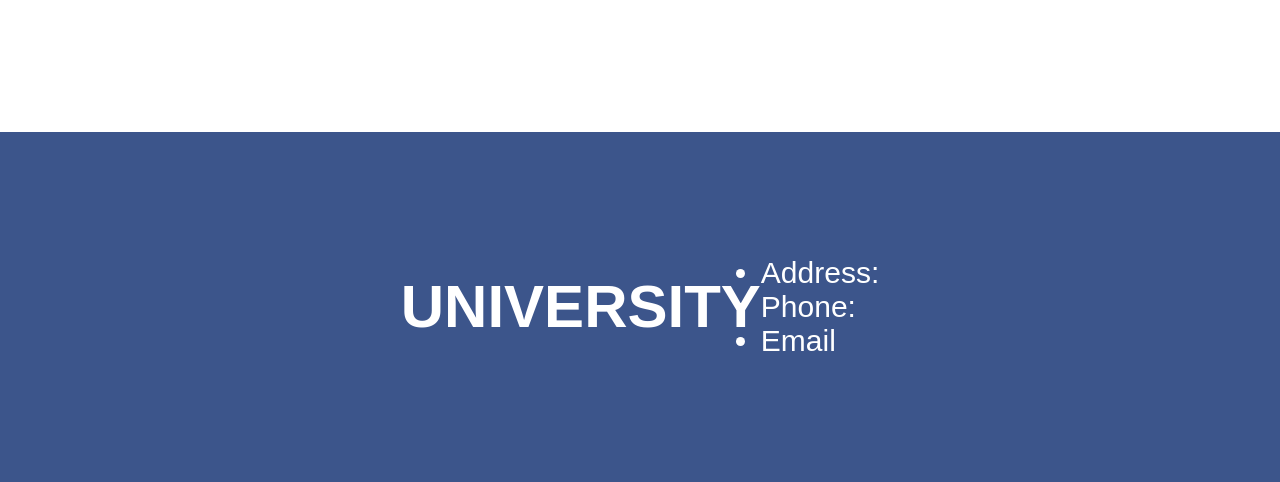
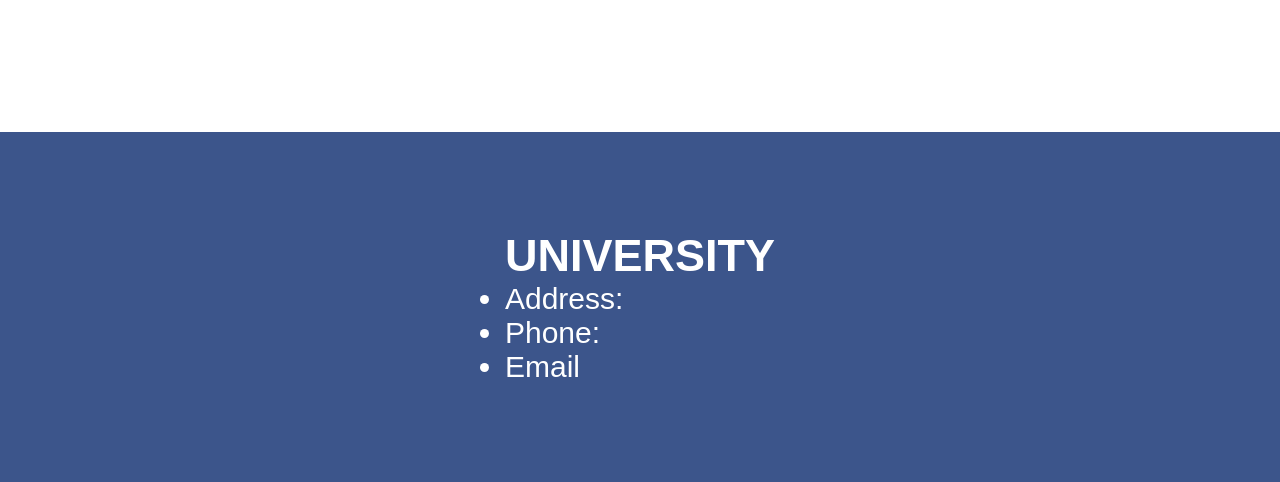
Before and after one commit to Beast-Code9999/HIT237_Group11_Assignment4, a Django app: page / in a window 1280 px wide. Shown: the part 1537-2019 px from the top of the page. Run offline with Django 5.2, Linux system fonts and the light colour scheme.

Commit message:
Added changes to base.html

```diff
--- a/assignment_4_proj/templates/base.html
+++ b/assignment_4_proj/templates/base.html
@@ -35,8 +35,8 @@
 
 
     <footer class="footer">
-        <div class="footer">
-          <h1>UNIVERSITY</h1>
+        <div>
+          <h2>UNIVERSITY</h2>
           <ul>
             <li>Address:</li>
             <li>Phone:</li>
```
